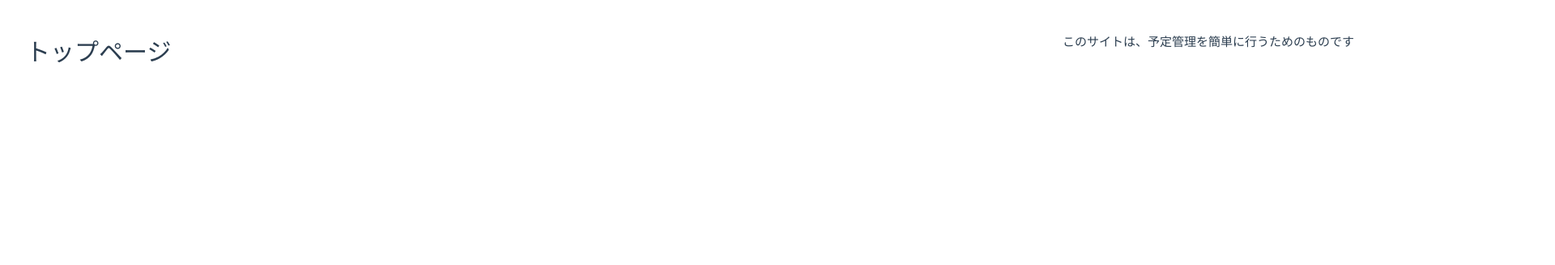
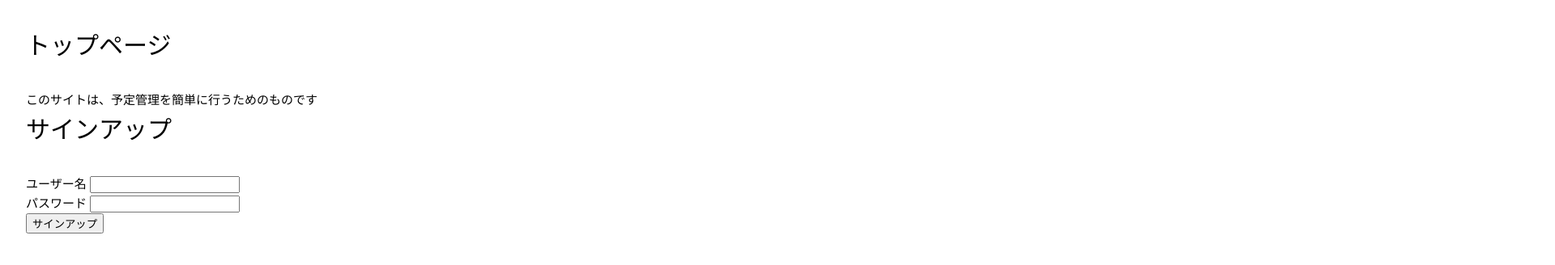
Before and after one commit to Pugma/CreativeProgramming, a Vue app in the folder client/: page / in a window 1280 px wide. Shown: the top 328 px of the page at 81% size, 1920 px wide, since content can reach past the window. Built offline with nearby package versions, Linux system fonts and the light colour scheme.

Commit message:
scss への置き換え / ダークモード対応 / トップページデザイン改修

```diff
--- a/client/src/App.vue
+++ b/client/src/App.vue
@@ -1,6 +1,5 @@
 <script setup lang="ts">
 import { RouterView } from 'vue-router'
-// import HelloWorld from './components/HelloWorld.vue'
 </script>
 
 <template>
@@ -42,31 +41,4 @@ nav a {
 nav a:first-of-type {
   border: 0;
 }
-
-@media (min-width: 1024px) {
-  header {
-    display: flex;
-    place-items: center;
-    padding-right: calc(var(--section-gap) / 2);
-  }
-
-  .logo {
-    margin: 0 2rem 0 0;
-  }
-
-  header .wrapper {
-    display: flex;
-    place-items: flex-start;
-    flex-wrap: wrap;
-  }
-
-  nav {
-    text-align: left;
-    margin-left: -1rem;
-    font-size: 1rem;
-
-    padding: 1rem 0;
-    margin-top: 1rem;
-  }
-}
 </style>
--- a/client/src/assets/base.css
+++ /dev/null
@@ -1,86 +0,0 @@
-/* color palette from <https://github.com/vuejs/theme> */
-:root {
-  --vt-c-white: #ffffff;
-  --vt-c-white-soft: #f8f8f8;
-  --vt-c-white-mute: #f2f2f2;
-
-  --vt-c-black: #181818;
-  --vt-c-black-soft: #222222;
-  --vt-c-black-mute: #282828;
-
-  --vt-c-indigo: #2c3e50;
-
-  --vt-c-divider-light-1: rgba(60, 60, 60, 0.29);
-  --vt-c-divider-light-2: rgba(60, 60, 60, 0.12);
-  --vt-c-divider-dark-1: rgba(84, 84, 84, 0.65);
-  --vt-c-divider-dark-2: rgba(84, 84, 84, 0.48);
-
-  --vt-c-text-light-1: var(--vt-c-indigo);
-  --vt-c-text-light-2: rgba(60, 60, 60, 0.66);
-  --vt-c-text-dark-1: var(--vt-c-white);
-  --vt-c-text-dark-2: rgba(235, 235, 235, 0.64);
-}
-
-/* semantic color variables for this project */
-:root {
-  --color-background: var(--vt-c-white);
-  --color-background-soft: var(--vt-c-white-soft);
-  --color-background-mute: var(--vt-c-white-mute);
-
-  --color-border: var(--vt-c-divider-light-2);
-  --color-border-hover: var(--vt-c-divider-light-1);
-
-  --color-heading: var(--vt-c-text-light-1);
-  --color-text: var(--vt-c-text-light-1);
-
-  --section-gap: 160px;
-}
-
-@media (prefers-color-scheme: dark) {
-  :root {
-    --color-background: var(--vt-c-black);
-    --color-background-soft: var(--vt-c-black-soft);
-    --color-background-mute: var(--vt-c-black-mute);
-
-    --color-border: var(--vt-c-divider-dark-2);
-    --color-border-hover: var(--vt-c-divider-dark-1);
-
-    --color-heading: var(--vt-c-text-dark-1);
-    --color-text: var(--vt-c-text-dark-2);
-  }
-}
-
-*,
-*::before,
-*::after {
-  box-sizing: border-box;
-  margin: 0;
-  font-weight: normal;
-}
-
-body {
-  min-height: 100vh;
-  color: var(--color-text);
-  background: var(--color-background);
-  transition:
-    color 0.5s,
-    background-color 0.5s;
-  line-height: 1.6;
-  font-family:
-    Inter,
-    -apple-system,
-    BlinkMacSystemFont,
-    'Segoe UI',
-    Roboto,
-    Oxygen,
-    Ubuntu,
-    Cantarell,
-    'Fira Sans',
-    'Droid Sans',
-    'Helvetica Neue',
-    sans-serif;
-  font-size: 15px;
-  text-rendering: optimizeLegibility;
-  -webkit-font-smoothing: antialiased;
-  -moz-osx-font-smoothing: grayscale;
-}
--- /dev/null
+++ b/client/src/assets/base.scss
@@ -0,0 +1,40 @@
+/* color palette from <https://github.com/vuejs/theme> */
+:root {
+  color: $color-text;
+  background-color: $color-background;
+
+  @include dark {
+    color: $color-text-dark;
+    background-color: $color-background-dark;
+  }
+}
+
+*,
+*::before,
+*::after {
+  box-sizing: border-box;
+  margin: 0;
+  font-weight: normal;
+}
+
+body {
+  min-height: 100vh;
+  line-height: 1.6;
+  font-family:
+    Inter,
+    -apple-system,
+    BlinkMacSystemFont,
+    'Segoe UI',
+    Roboto,
+    Oxygen,
+    Ubuntu,
+    Cantarell,
+    'Fira Sans',
+    'Droid Sans',
+    'Helvetica Neue',
+    sans-serif;
+  font-size: 15px;
+  text-rendering: optimizeLegibility;
+  -webkit-font-smoothing: antialiased;
+  -moz-osx-font-smoothing: grayscale;
+}
--- a/client/src/assets/main.css
+++ b/client/src/assets/main.scss
@@ -1,4 +1,4 @@
-@import './base.css';
+@import './base.scss';
 
 #app {
   max-width: 1280px;
@@ -20,16 +20,3 @@ a,
     background-color: hsla(160, 100%, 37%, 0.2);
   }
 }
-
-@media (min-width: 1024px) {
-  body {
-    display: flex;
-    place-items: center;
-  }
-
-  #app {
-    display: grid;
-    grid-template-columns: 1fr 1fr;
-    padding: 0 2rem;
-  }
-}
--- a/client/src/views/SignUp.vue
+++ b/client/src/components/SignUp.vue
@@ -1,10 +1,9 @@
 <script setup lang="ts">
 import { ref } from 'vue'
-import { AuthApi, type PostLogin, Configuration } from '@/lib/apis/generated'
+import apis from '@/lib/apis'
+import { type PostLogin } from '@/lib/apis/generated'
 import PageHeader from '@/components/PageHeader.vue'
 import PageContainer from '@/components/PageContainer.vue'
-
-const apis = new AuthApi(new Configuration({ basePath: '/api' }))
 
 const newUserName = ref('')
 const newPassword = ref('')
@@ -21,7 +20,7 @@ const postNewAccount = () => {
 </script>
 
 <template>
-  <PageHeader title="サインアップ"/>
+  <PageHeader title="サインアップ" />
   <PageContainer>
     <div>
       ユーザー名
@@ -29,7 +28,8 @@ const postNewAccount = () => {
     </div>
     <div>
       パスワード
-      <input v-model="newPassword" @keypress.prevent.enter="postNewAccount" />
+      <input type="password" v-model="newPassword" @keypress.prevent.enter="postNewAccount" />
     </div>
+    <button @click="postNewAccount">サインアップ</button>
   </PageContainer>
 </template>
--- a/client/src/main.ts
+++ b/client/src/main.ts
@@ -1,4 +1,4 @@
-import './assets/main.css'
+import './assets/main.scss'
 
 import { createApp } from 'vue'
 import App from './App.vue'
--- a/client/src/router/index.ts
+++ b/client/src/router/index.ts
@@ -14,12 +14,12 @@ const router = createRouter({
       // route level code-splitting
       // this generates a separate chunk (About.[hash].js) for this route
       // which is lazy-loaded when the route is visited.
-      component: () => import('../views/SignUp.vue')
+      component: () => import('@/components/SignUp.vue')
     },
     {
       path: '/:pathMatch(.*)*',
       name: 'Not found',
-      component: () => import('../views/NotFound.vue')
+      component: () => import('@/views/NotFound.vue')
     }
   ],
   history: createWebHistory(import.meta.env.BASE_URL)
--- /dev/null
+++ b/client/src/styles/color.scss
@@ -0,0 +1,34 @@
+// ライトモード
+$color-primary: #005bac;
+$color-primary-text: #eff0f0;
+
+$color-secondary: #b2bdc7;
+$color-secondary-text: #333e47;
+
+$color-background: #ffffff;
+$color-text: #000000;
+
+// ダークモード
+$color-primary-dark: #005bac;
+$color-primary-text-dark: #eff0f0;
+
+$color-secondary-dark: #b2bdc7;
+$color-secondary-text-dark: #333e47;
+
+$color-background-dark: #000000;
+$color-text-dark: #ffffff;
+
+// スマホ対応
+$sp: 768px;
+
+@mixin sp {
+  @media screen and (max-width: $sp) {
+    @content;
+  }
+}
+
+@mixin dark {
+  @media screen and (prefers-color-scheme: dark) {
+    @content;
+  }
+}
--- a/client/src/views/NotFound.vue
+++ b/client/src/views/NotFound.vue
@@ -4,10 +4,8 @@ import PageContainer from '@/components/PageContainer.vue'
 </script>
 
 <template>
-  <PageHeader title="Not Found"/>
-  <PageContainer>
-    お探しのページは見つかりませんでした
-  </PageContainer>
+  <PageHeader title="Not Found" />
+  <PageContainer> お探しのページは見つかりませんでした </PageContainer>
 </template>
 
 <style lang="scss" scoped></style>
--- a/client/src/views/TopPage.vue
+++ b/client/src/views/TopPage.vue
@@ -1,13 +1,19 @@
 <script setup lang="ts">
 import PageHeader from '@/components/PageHeader.vue'
 import PageContainer from '@/components/PageContainer.vue'
+import SignUp from '@/components/SignUp.vue'
 </script>
 
 <template>
-  <PageHeader title="トップページ"/>
+  <PageHeader title="トップページ" />
   <PageContainer>
     このサイトは、予定管理を簡単に行うためのものです
+    <sign-up />
   </PageContainer>
 </template>
 
-<style lang="scss" scoped></style>
+<style lang="scss" scoped>
+// * {
+//   color: $color-primary;
+// }
+</style>
--- a/client/vite.config.ts
+++ b/client/vite.config.ts
@@ -2,8 +2,8 @@ import { fileURLToPath, URL } from 'node:url'
 
 import { defineConfig } from 'vite'
 import vue from '@vitejs/plugin-vue'
-import dns from "dns";
-dns.setDefaultResultOrder("ipv4first");
+import dns from 'dns'
+dns.setDefaultResultOrder('ipv4first')
 
 // https://vitejs.dev/config/
 export default defineConfig({
@@ -20,5 +20,12 @@ export default defineConfig({
         changeOrigin: true
       }
     }
+  },
+  css: {
+    preprocessorOptions: {
+      scss: {
+        additionalData: `@import "@/styles/color.scss";`
+      }
+    }
   }
 })
```
